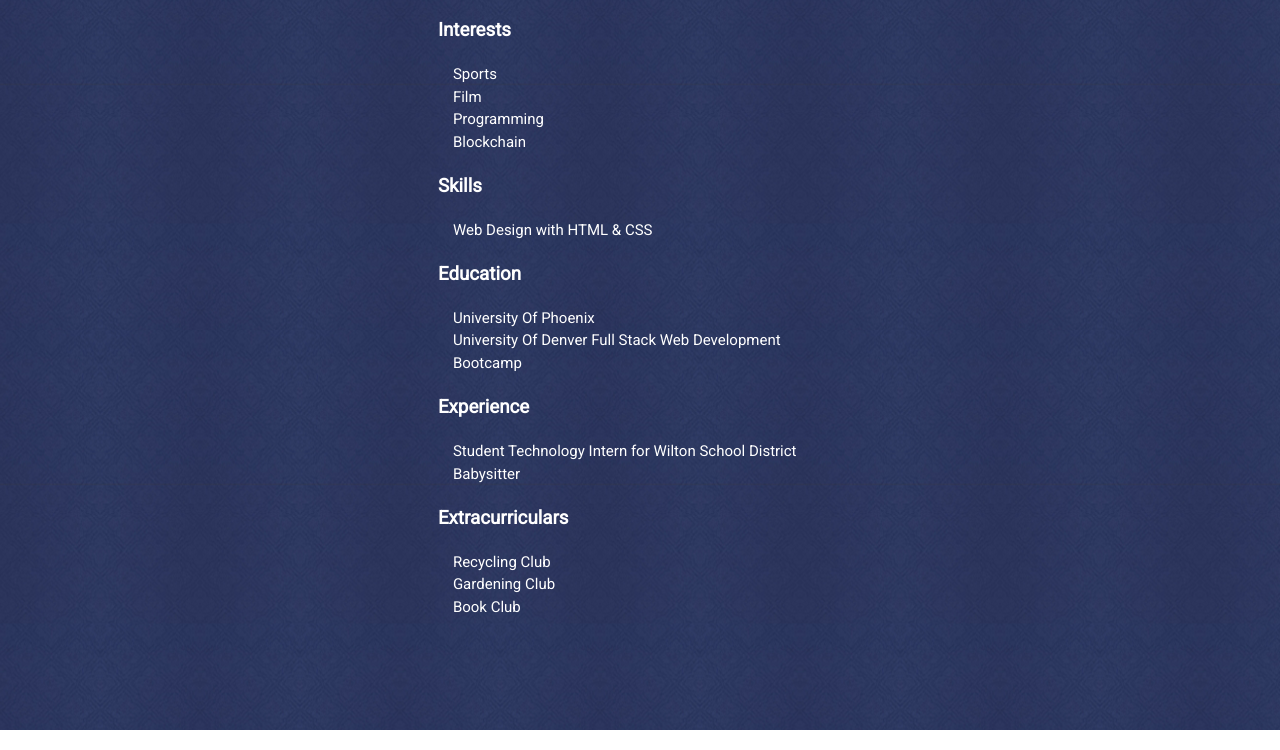
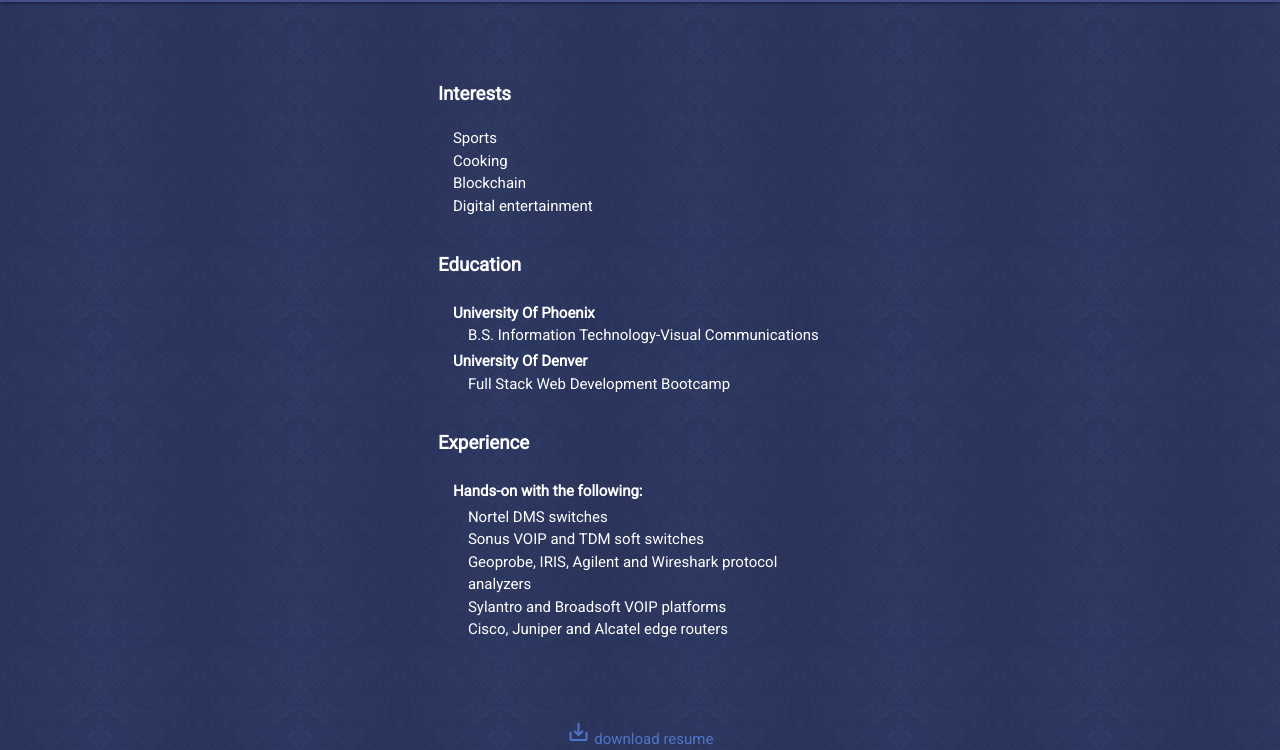
Before and after one commit to grovem74/Portfolio3, a plain HTML site: page resume.html in a window 1280 px wide. Shown: the part 70-820 px from the top of the page. Drawn offline with nearby package versions, Linux system fonts and the light colour scheme.

Commit message:
added resume details

```diff
--- a/resume.html
+++ b/resume.html
@@ -12,71 +12,87 @@
 
 <body>
 
-
     <div id="page-top"></div>
   <nav class="nav-extended">
     <div class="nav-wrapper">
-            <span id="resume">Matthew Grove</span>
+      <span id="name">Matthew Grove</span>
       <a href="#" data-target="mobile-menu" class="sidenav-trigger"><i class="material-icons">menu</i></a>
       <ul id="nav-mobile" class="right hide-on-med-and-down">
-                <li><a href="index.html#page-top">About</a></li>
-                <li><a href="index.html#skills">Skills</a></li>
-                <li><a href="index.html#projects">Projects</a></li>
-                <li><a href="index.html#contact">Contact</a></li>
+        <li><a href="./index.html#page-top" id="about-link">About</a></li>
+        <li><a href="./index.html#skills" id="skills-link2">Skills</a></li>
+        <li><a href="./index.html#projects" id="projects-link">Projects</a></li>
+        <li><a href="./index.html#contact" id="contact-link">Contact</a></li>
       </ul>
     </div>
   </nav>
 
   <div>
     <ul class="sidenav" id="mobile-menu">
-          <li><a class="sidenav-close" href="#" id="close-nav">close</a></li>
-          <li><a class="sidenav-close" href="index.html#page-top">About</a></li>
-          <li><a class="sidenav-close" href="index.html#skills">Skills</a></li>
-          <li><a class="sidenav-close" href="index.html#projects">Projects</a></li>
-          <li><a class="sidenav-close" href="index.html#contact" id="nav-contact">Contact</a></li>
+      <li><a class="sidenav-close" href="#" id="close-nav"><i class="material-icons" id="close">close</i></a></li>
+      <li><a class="sidenav-close pop" href="./index.html#page-top" id="about-mobile">About</a></li>
+      <li><a class="sidenav-close" href="index.html#skills-title" id="skills-mobile2">Skills</a></li>
+      <li><a class="sidenav-close" href="./index.html#projects" id="projects-mobile">Projects</a></li>
+      <li><a class="sidenav-close" href="./index.html#contact" id="contact-mobile">Contact</a></li>
     </ul>
   </div>
 
     <div class="container">
-        <div class="row">
+        <div class="row" id="resume-details">
             <div class="col s1 m4"></div>
             <div class="col s10 m4">
                 <div id="header"></div>
-                <!-- <a class="btn-flat" href="./index.html" id="back">Back</a> -->
                 <br><br><br>
                 <p class="head">Interests</p>
                 <ul class="list">
                     <li>Sports</li>
-                    <li>Film</li>
-                    <li>Programming</li>
+                    <li>Cooking</li>
                     <li>Blockchain</li>
+                    <li>Digital entertainment</li>
                 </ul>
-                <p class="head">Skills</p>
-                <ul class="list">
-                    <li>Web Design with HTML & CSS</li>
-                </ul>
+            </div>
+            <div class="col s1 m4"></div>
+        </div>
+
+        <div class="row">
+            <div class="col s1 m4"></div>
+            <div class="col s10 m4">
                 <p class="head">Education</p>
                 <ul class="list">
-                    <li>University Of Phoenix</li>
-                    <li>University Of Denver Full Stack Web Development Bootcamp</li>
+                    <li class="resume-bold">University Of Phoenix</li>
+                    <li class="indent">B.S. Information Technology-Visual Communications</li>
+                    <li class="resume-bold">University Of Denver</li>
+                    <li class="indent">Full Stack Web Development Bootcamp</li>
                 </ul>
+            </div>
+            <div class="col s1 m4"></div>
+        </div>
+
+        <div class="row">
+            <div class="col s1 m4"></div>
+            <div class="col s10 m4">
                 <p class="head">Experience</p>
                 <ul class="list">
-                    <li>Student Technology Intern for Wilton School District</li>
-                    <li>Babysitter</li>
-                </ul>
-                <p class="head">Extracurriculars</p>
-                <ul class="list">
-                    <li>Recycling Club</li>
-                    <li>Gardening Club</li>
-                    <li>Book Club</li>
+                <li id="experience" class="resume-bold">Hands-on with the following:</li>
+                <div class="indent">
+                    <li>Nortel DMS switches</li>
+                    <li>Sonus VOIP and TDM soft switches</li>
+                    <li>Geoprobe, IRIS, Agilent and Wireshark protocol analyzers</li>
+                    <li>Sylantro and Broadsoft VOIP platforms</li>
+                    <li>Cisco, Juniper and Alcatel edge routers</li>
+                </div>
+
                 </ul>
             </div>
-            <div class="col s1 m4">
+            <div class="col s1 m4"></div>
+        </div>
+
+        <div class="row center-align" id="download-div">
+            <a href="./Resume.pdf" id="download" download><i class="material-icons">save_alt</i>&nbsp;download
+                resume</a>
+        </div>
 
     </div>
-        </div>
-    </div>
+
 
 
     <script src="https://cdnjs.cloudflare.com/ajax/libs/materialize/1.0.0/js/materialize.min.js"></script>
--- a/script.js
+++ b/script.js
@@ -4,19 +4,18 @@
     var instances = M.Sidenav.init(elems);
   });
 
-  $("#nav-about").on("click", function (){
+  $("#about-mobile").on("click", function (){
     $("#about").attr("style", "padding: 50% 0 80% 0");
   });
 
-  $("#nav-contact").on("click", function (){
+  $("#contact-mobile").on("click", function (){
     $("#contact").attr("style", "padding: 40% 0 60% 0");
   });
 
-  $("#nav-skills").on("click", function (){
-    $("#skills").attr("style", "padding-top: 60%");
-    $("#skills-2").attr("style", "padding-bottom: 80%");
+  $("#skills-mobile").on("click", function (){
+    $("#skills-title").attr("style", "bottom: 5.5em");
+    $("#skills").attr("style", "padding-top: 80%");
   });
-
 
   $("#about-link").on("click", function (){
     $("#about").attr("style", "padding: 50% 0 80% 0");
--- a/style.css
+++ b/style.css
@@ -69,7 +69,7 @@
     margin-right: 5%;
 }
 
-#intro {
+#intro, #skills {
     margin-top: 10em;
     margin-bottom: 5em;
 }
@@ -85,10 +85,6 @@
 .page-footer {
     background-color: rgb(44, 53, 93);
     filter: brightness(150%);
-}
-
-#close-nav {
-    float: right;
 }
 
 .btn-flat {
@@ -150,7 +146,6 @@
     }
     #skills-title {
         margin-top: -25%;
-        /* margin-bottom: 10%; */
         padding-bottom: 15%;
     }
 }
@@ -292,9 +287,9 @@
     margin-left: 1em;
 }
 
-#skills-title {
+ #skills-title {
     position: relative;
-    bottom: 2.5em;
+    bottom: -15px;
 }
 
  #skills {
@@ -317,3 +312,40 @@
 #chat {
     font-size: 400%;
 }
+
+#close-nav {
+    float: right;
+}
+
+#about-mobile, #skills-mobile, #projects-mobile, #contact-mobile, #close {
+    color: white;
+}
+
+#download-div {
+    margin-top: 5%;
+}
+
+#download {
+    color: rgb(77, 118, 200);
+}
+
+#download:hover {
+    color: white;
+}
+
+.indent {
+    margin-left: 1em;
+}
+
+#experience {
+    padding-bottom: .25em;
+}
+
+#resume-details {
+    margin-top: 5%;
+}
+
+.resume-bold {
+    font-weight: 700;
+    padding-top: .25em;
+}
```
Also changed, not shown: index.html (+7 -6 lines), 1 other file. Lines whose indentation alone changed are shown as unchanged.
